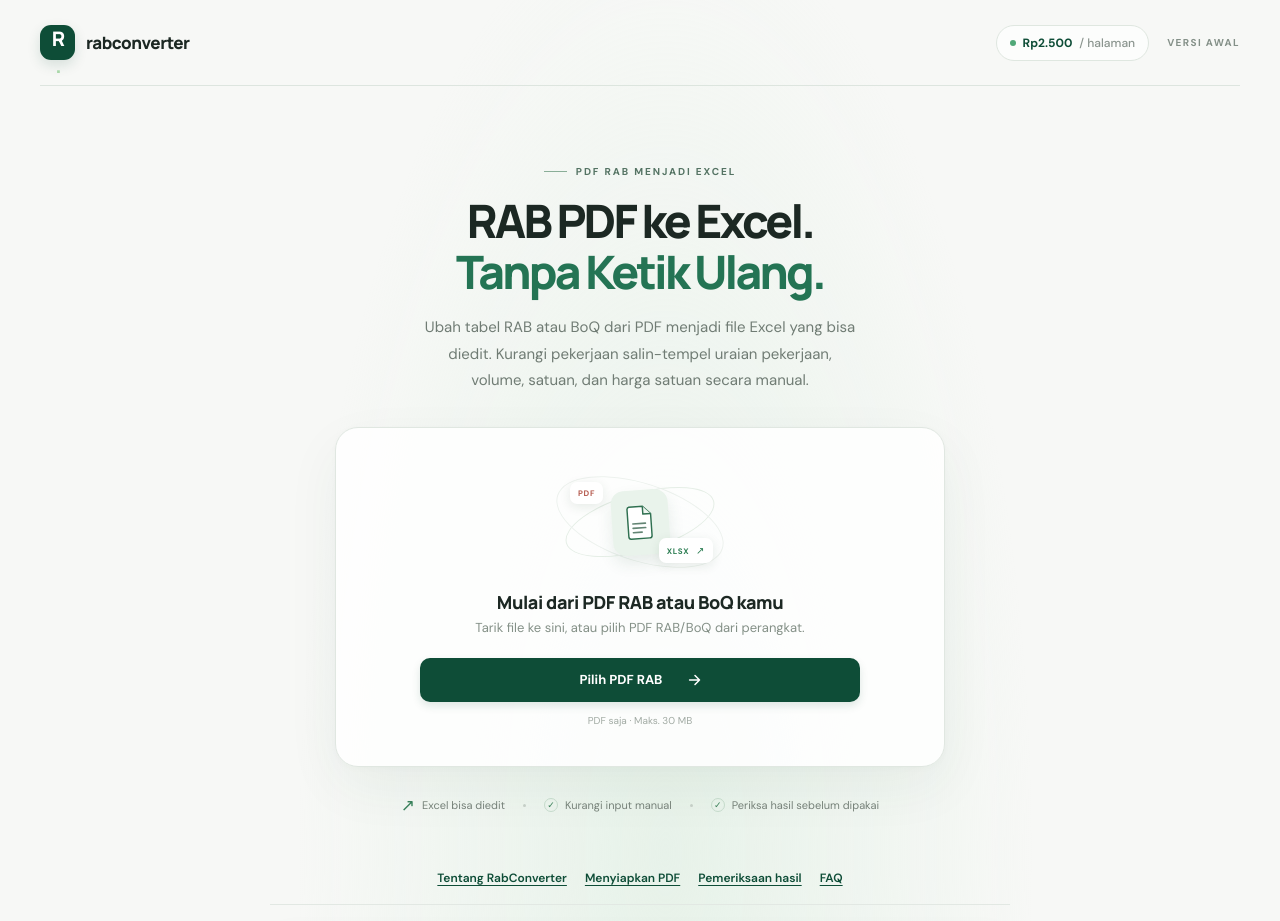
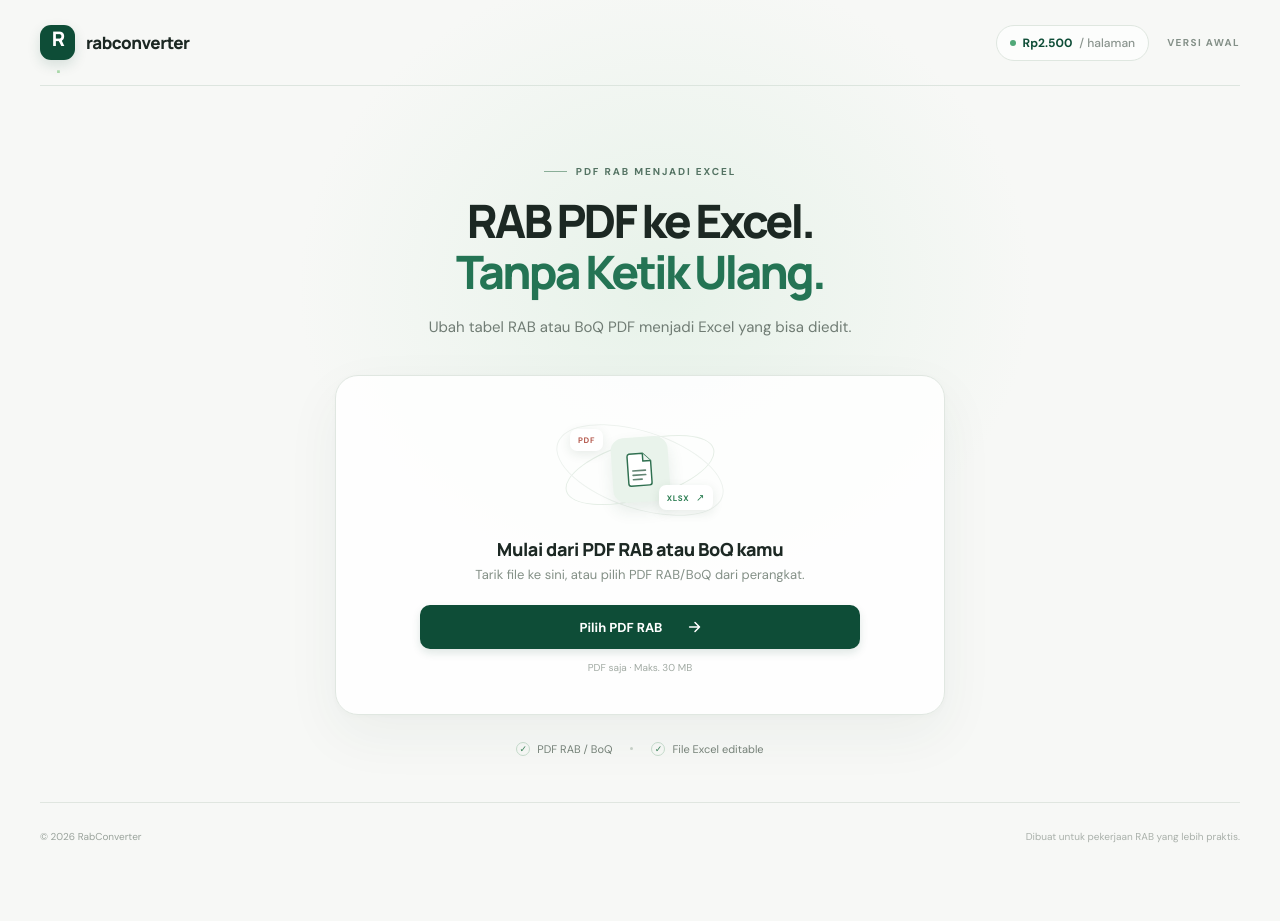
Before and after one commit to fsoeltoni-rabconverter/rabconverter, a React (Vite) app: page / in a window 1280 px wide. Shown: the top 921 px of the page. After the commit the page ends 870 px from the top, so only its background shows below. Built offline with nearby package versions, Linux system fonts and the light colour scheme.

Commit message:
Simplify landing page above the fold

```diff
--- a/src/App.tsx
+++ b/src/App.tsx
@@ -83,8 +83,7 @@ export default function App() {
           <div className="eyebrow"><span className="eyebrow-line" /> PDF RAB MENJADI EXCEL</div>
           <h1>RAB PDF ke Excel.<br /><span>Tanpa Ketik Ulang.</span></h1>
           <p className="hero-description">
-            Ubah tabel RAB atau BoQ dari PDF menjadi file Excel yang bisa diedit.
-            Kurangi pekerjaan salin-tempel uraian pekerjaan, volume, satuan, dan harga satuan secara manual.
+            Ubah tabel RAB atau BoQ PDF menjadi Excel yang bisa diedit.
           </p>
         </div>
 
@@ -135,79 +134,12 @@ export default function App() {
           {message && <p className="error-message" role="alert">{message}</p>}
         </section>
 
-        <div className="reassurance-row">
-          <div className="reassurance-item"><span className="reassurance-icon">↗</span><span>Excel bisa diedit</span></div>
+        <div className="reassurance-row" aria-label="Ringkasan fitur">
+          <div className="reassurance-item"><span className="reassurance-check">✓</span><span>PDF RAB / BoQ</span></div>
           <span className="reassurance-separator" />
-          <div className="reassurance-item"><span className="reassurance-check">✓</span><span>Kurangi input manual</span></div>
-          <span className="reassurance-separator" />
-          <div className="reassurance-item"><span className="reassurance-check">✓</span><span>Periksa hasil sebelum dipakai</span></div>
+          <div className="reassurance-item"><span className="reassurance-check">✓</span><span>File Excel editable</span></div>
         </div>
 
-        <section className="seo-content" aria-label="Panduan RAB PDF ke Excel">
-          <nav className="content-nav" aria-label="Navigasi panduan">
-            <a href="#tentang-rabconverter">Tentang RabConverter</a>
-            <a href="#siapkan-pdf">Menyiapkan PDF</a>
-            <a href="#periksa-hasil">Pemeriksaan hasil</a>
-            <a href="#faq">FAQ</a>
-          </nav>
-
-          <section className="content-block" id="tentang-rabconverter">
-            <p className="content-eyebrow">UNTUK PEKERJAAN KONSTRUKSI</p>
-            <h2>Ubah tabel RAB PDF ke Excel tanpa mengetik ulang setiap baris</h2>
-            <p>RAB atau Bill of Quantities (BoQ) sering dibagikan sebagai PDF, sementara uraian pekerjaan, volume, satuan, harga satuan, dan jumlahnya perlu diolah lagi di spreadsheet. Memindahkan tabel baris demi baris secara manual dapat menyita waktu dan membuka peluang salah ketik.</p>
-            <p>RabConverter dirancang untuk membantu alur kerja dari dokumen RAB/BoQ PDF menuju spreadsheet yang bisa diperiksa dan diedit. Alat ini bukan pembuat RAB dari gambar kerja, bukan penyedia harga material atau AHSP, dan tidak menggantikan pemeriksaan estimator.</p>
-            <ul className="content-list">
-              <li><strong>Uraian pekerjaan:</strong> pastikan deskripsi dan kode item tidak tertukar antarbaris.</li>
-              <li><strong>Volume dan satuan:</strong> periksa tanda desimal, satuan, serta angka yang terpotong di pergantian halaman.</li>
-              <li><strong>Harga dan jumlah:</strong> cocokkan subtotal dan total dengan dokumen sumber sebelum memakai hasil untuk penawaran atau pekerjaan proyek.</li>
-            </ul>
-          </section>
-
-          <section className="content-block" id="siapkan-pdf">
-            <p className="content-eyebrow">PANDUAN PRAKTIS</p>
-            <h2>Yang perlu disiapkan sebelum mengubah RAB PDF ke Excel</h2>
-            <h3>1. Kenali jenis PDF yang digunakan</h3>
-            <p>PDF yang teksnya bisa dipilih biasanya lebih mudah diekstrak menjadi tabel daripada PDF hasil pindai yang berisi gambar halaman. Dokumen hasil pindai umumnya membutuhkan OCR (pengenalan karakter optik); jangan menganggap hasil OCR akan selalu benar, terutama untuk angka, simbol satuan, dan tanda desimal.</p>
-            <h3>2. Perhatikan struktur tabel dan pergantian halaman</h3>
-            <p>RAB dapat memiliki baris judul bagian, sub-total, catatan, atau kolom yang menyambung ke halaman berikutnya. Jangan memeriksa hanya jumlah total: pastikan tiap item masih berada di kolom dan bagian pekerjaan yang tepat.</p>
-            <h3>3. Simpan PDF sumber untuk pembanding</h3>
-            <p>Gunakan PDF asli sebagai referensi saat mengecek uraian, volume, satuan, harga satuan, subtotal, pajak, dan grand total. Jika ada nilai yang tidak terbaca atau tidak cocok, periksa dokumen sumber alih-alih menebak angka.</p>
-          </section>
-
-          <section className="content-block" id="periksa-hasil">
-            <p className="content-eyebrow">CHECKLIST ESTIMATOR</p>
-            <h2>Periksa Excel hasil konversi sebelum dipakai</h2>
-            <p>Spreadsheet yang dapat diedit belum tentu identik dengan dokumen sumber. Luangkan waktu untuk memeriksa kembali:</p>
-            <ul className="content-list">
-              <li>Jumlah item dan urutannya sesuai dokumen PDF.</li>
-              <li>Angka volume, satuan, harga satuan, dan jumlah berada di kolom yang benar.</li>
-              <li>Angka desimal, pemisah ribuan, tanda minus, dan angka nol tidak berubah.</li>
-              <li>Baris subtotal, rekapitulasi, pajak, serta total akhir dapat ditelusuri ke PDF sumber.</li>
-              <li>Setiap formula yang dibutuhkan sudah diuji; jangan berasumsi formula asli PDF otomatis dipulihkan.</li>
-            </ul>
-          </section>
-
-          <section className="content-block faq-block" id="faq">
-            <p className="content-eyebrow">PERTANYAAN UMUM</p>
-            <h2>Pertanyaan tentang RAB PDF ke Excel</h2>
-            <details>
-              <summary>Apakah RabConverter sudah bisa menghasilkan file Excel?</summary>
-              <p>Belum pada versi preview ini. Halaman saat ini baru mendemonstrasikan pemilihan file; pemrosesan PDF dan pembuatan XLSX belum diaktifkan. File yang dipilih tidak dikirim ke server.</p>
-            </details>
-            <details>
-              <summary>Apakah PDF hasil scan atau foto dokumen bisa dikonversi?</summary>
-              <p>Dukungan PDF hasil scan dan OCR belum tersedia untuk diverifikasi di versi preview ini. Kemampuan tersebut tidak dijanjikan sampai fungsi konversinya diuji dan diaktifkan.</p>
-            </details>
-            <details>
-              <summary>Apakah RabConverter membuat RAB baru atau menentukan harga AHSP?</summary>
-              <p>Tidak. Fokus produk adalah membantu pemindahan tabel RAB/BoQ yang sudah ada dari PDF ke spreadsheet. Penyusunan lingkup pekerjaan, perhitungan volume dari gambar kerja, dan penentuan harga satuan adalah pekerjaan yang berbeda.</p>
-            </details>
-            <details>
-              <summary>Mengapa hasil konversi tetap harus diperiksa?</summary>
-              <p>Tata letak PDF bervariasi dan tabel dapat terpotong, berpindah halaman, atau memakai format angka yang berbeda. Pengecekan terhadap dokumen sumber penting sebelum spreadsheet digunakan untuk pekerjaan atau penawaran.</p>
-            </details>
-          </section>
-        </section>
       </main>
 
       <footer className="footer">
```
